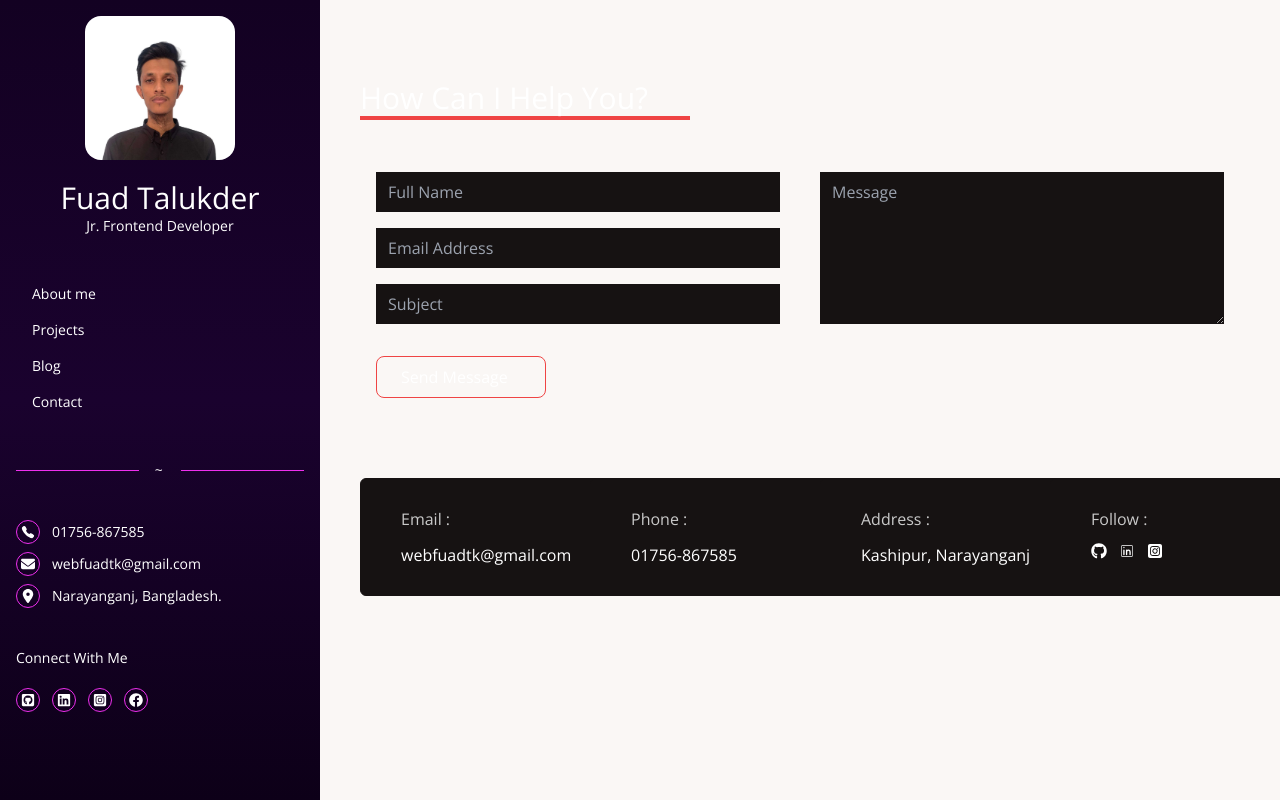
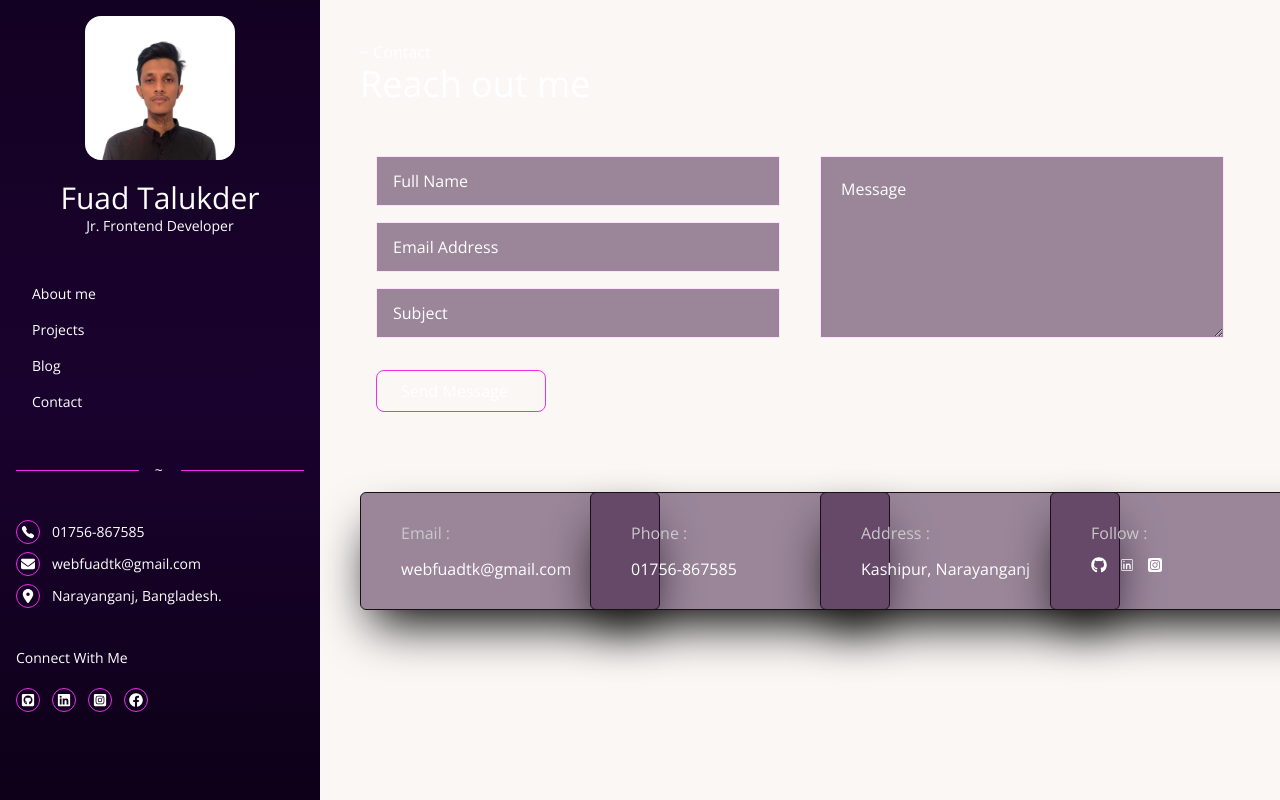
Before and after one commit to FuadTalukder85/fuad-talukder, a Next.js app: page /contact in a window 1280 px wide. Shown: the top 800 px of the page. Built offline with nearby package versions, Linux system fonts and the light colour scheme.

Commit message:
modify contact page

```diff
--- a/src/app/about-me/page.tsx
+++ b/src/app/about-me/page.tsx
@@ -15,6 +15,7 @@ import Image from "next/image";
 import Service from "@/component/service/Service";
 import Skill from "@/component/skill/Skill";
 import Projects from "@/component/projects/Projects";
+import ContactPage from "../contact/page";
 const AboutMePage = ({ skills }: { skills: Inputs[] }) => {
   return (
     <AnimatePresence mode="wait">
@@ -156,8 +157,12 @@ const AboutMePage = ({ skills }: { skills: Inputs[] }) => {
         <Skill skill={skills}></Skill>
       </div>
       {/* projects  */}
+      <div className="bg-img px-32 pb-10 pt-28">
+        <Projects></Projects>
+      </div>
+      {/* contact */}
       <div className="bg-img px-32 pb-28 pt-28">
-        <Projects></Projects>
+        <ContactPage></ContactPage>
       </div>
 
       {/* <div className="md:flex gap-20 p-10">
--- a/src/app/contact/page.tsx
+++ b/src/app/contact/page.tsx
@@ -31,9 +31,8 @@ const ContactPage = () => {
   };
   return (
     <div className="p-10">
-      <h1 className="text-white text-3xl mt-10 border-b-4 border-red-500 w-[330px]">
-        How Can I Help You?
-      </h1>
+      <p className="text-white">~ Contact</p>
+      <h5 className="text-4xl text-white">Reach out me</h5>
       {/* form */}
 
       <div className="hero mt-5">
@@ -50,10 +49,10 @@ const ContactPage = () => {
                       {...register("name", { required: "Name is required" })}
                       type="text"
                       placeholder="Full Name"
-                      className="px-3 py-2 bg-[#161212] text-white"
+                      className="px-4 py-3 bg-[#2b033077] text-white placeholder-white border border-[#ffe0ff]"
                     />
                     {errors.name && (
-                      <span className="text-red-500 mt-2">
+                      <span className="text-[#ee2fee] mt-2">
                         {errors.name.message}
                       </span>
                     )}
@@ -66,10 +65,10 @@ const ContactPage = () => {
                       {...register("email", { required: "Email is required" })}
                       type="text"
                       placeholder="Email Address"
-                      className="px-3 py-2 bg-[#161212] text-white"
+                      className="px-4 py-3 bg-[#2b033077] text-white placeholder-white border border-[#ffe0ff]"
                     />
                     {errors.email && (
-                      <span className="text-red-500 mt-2">
+                      <span className="text-[#ee2fee] mt-2">
                         {errors.email.message}
                       </span>
                     )}
@@ -84,10 +83,10 @@ const ContactPage = () => {
                       })}
                       type="text"
                       placeholder="Subject"
-                      className="px-3 py-2 bg-[#161212] text-white"
+                      className="px-4 py-3 bg-[#2b033077] text-white placeholder-white border border-[#ffe0ff]"
                     />
                     {errors.subject && (
-                      <span className="text-red-500 mt-2">
+                      <span className="text-[#ee2fee] mt-2">
                         {errors.subject.message}
                       </span>
                     )}
@@ -98,13 +97,13 @@ const ContactPage = () => {
                     <label htmlFor="description" className="label"></label>
                     <textarea
                       {...register("message", {
-                        required: "Subject is required",
+                        required: "Message is required",
                       })}
                       placeholder="Message"
-                      className="px-3 py-2 pb-24 bg-[#161212] text-white"
+                      className="px-5 py-5 pb-28 bg-[#2b033077] text-white placeholder-white border border-[#ffe0ff]"
                     ></textarea>
                     {errors.message && (
-                      <span className="text-red-500 mt-2">
+                      <span className="text-[#ee2fee] mt-2">
                         {errors.message.message}
                       </span>
                     )}
@@ -115,7 +114,7 @@ const ContactPage = () => {
               <div className="form-control mt-6">
                 <button
                   type="submit"
-                  className="w-[170px] text-white mt-2 flex items-center gap-3 border border-red-500 hover:border-white hover:text-red-500 transition-all px-6 py-2 rounded-lg"
+                  className="w-[170px] text-white mt-2 flex items-center gap-3 border border-[#ee2fee] hover:bg-[#ee2fee] transition-all duration-700 px-6 py-2 rounded-lg"
                 >
                   Send Message
                 </button>
@@ -125,19 +124,19 @@ const ContactPage = () => {
         </div>
       </div>
       <div className="grid grid-cols-2 md:grid-cols-4 gap-2 md:gap-10 mt-16">
-        <div className="bg-[#161212] ps-2 md:ps-10 py-7 rounded-md md:w-[300px] border border-[#161212] hover:border hover:border-red-500 transition-all">
+        <div className="bg-[#2b033077] ps-2 md:ps-10 py-7 rounded-md md:w-[300px] shadow-black shadow-2xl border border-[#161212] hover:border hover:border-[#ee2fee] transition-all duration-700">
           <h5 className="text-[#cacaca]">Email :</h5>
           <p className="text-white mt-3">webfuadtk@gmail.com</p>
         </div>
-        <div className="bg-[#161212] ps-2 md:ps-10 py-7 rounded-md md:w-[300px] border border-[#161212] hover:border hover:border-red-500 transition-all">
+        <div className="bg-[#2b033077] ps-2 md:ps-10 py-7 rounded-md md:w-[300px] shadow-black shadow-2xl border border-[#161212] hover:border hover:border-[#ee2fee] transition-all duration-700">
           <h5 className="text-[#cacaca]">Phone :</h5>
           <p className="text-white mt-3">01756-867585</p>
         </div>
-        <div className="bg-[#161212] ps-2 md:ps-10 py-7 rounded-md md:w-[300px] border border-[#161212] hover:border hover:border-red-500 transition-all">
+        <div className="bg-[#2b033077] ps-2 md:ps-10 py-7 rounded-md md:w-[300px] shadow-black shadow-2xl border border-[#161212] hover:border hover:border-[#ee2fee] transition-all duration-700">
           <h5 className="text-[#cacaca]">Address :</h5>
           <p className="text-white mt-3">Kashipur, Narayanganj</p>
         </div>
-        <div className="bg-[#161212] ps-2 md:ps-10 py-7 rounded-md md:w-[300px] border border-[#161212] hover:border hover:border-red-500 transition-all">
+        <div className="bg-[#2b033077] ps-2 md:ps-10 py-7 rounded-md md:w-[300px] shadow-black shadow-2xl border border-[#161212] hover:border hover:border-[#ee2fee] transition-all duration-700">
           <h5 className="text-[#cacaca]">Follow :</h5>
           <p className="text-white mt-3 flex gap-3">
             <FaGithub /> <CiLinkedin /> <FaSquareInstagram />
--- a/src/component/projects/Projects.tsx
+++ b/src/component/projects/Projects.tsx
@@ -20,11 +20,11 @@ const Projects = () => {
             <p className="mt-2">Mern stack</p>
             <p className="mt-5">Source code : Github</p>
             <div className="flex gap-5">
-              <button className="text-white flex items-center gap-3 border-b border-[#ee2fee] hover:border-white hover:text-red-500 transition-all px-3 py-2 rounded-lg">
+              <button className="text-white flex items-center gap-3 border-b border-[#ee2fee] hover:text-[#ee2fee] transition-all duration-700 px-3 py-2 rounded-lg">
                 Frontend code
                 <MdArrowOutward />
               </button>
-              <button className="text-white flex items-center gap-3 border-b border-[#ee2fee] hover:border-white hover:text-red-500 transition-all px-3 py-2 rounded-lg">
+              <button className="text-white flex items-center gap-3 border-b border-[#ee2fee] hover:text-[#ee2fee] transition-all duration-700 px-3 py-2 rounded-lg">
                 Backend code
                 <MdArrowOutward />
               </button>
@@ -45,11 +45,11 @@ const Projects = () => {
             <p className="mt-2">Mern stack</p>
             <p className="mt-5">Source code : Github</p>
             <div className="flex gap-5">
-              <button className="text-white flex items-center gap-3 border-b border-[#ee2fee] hover:border-white hover:text-red-500 transition-all px-3 py-2 rounded-lg">
+              <button className="text-white flex items-center gap-3 border-b border-[#ee2fee] hover:text-[#ee2fee] transition-all duration-700 px-3 py-2 rounded-lg">
                 Frontend code
                 <MdArrowOutward />
               </button>
-              <button className="text-white flex items-center gap-3 border-b border-[#ee2fee] hover:border-white hover:text-red-500 transition-all px-3 py-2 rounded-lg">
+              <button className="text-white flex items-center gap-3 border-b border-[#ee2fee] hover:text-[#ee2fee] transition-all duration-700 px-3 py-2 rounded-lg">
                 Backend code
                 <MdArrowOutward />
               </button>
@@ -70,11 +70,11 @@ const Projects = () => {
             <p className="mt-2">Mern stack</p>
             <p className="mt-5">Source code : Github</p>
             <div className="flex gap-5">
-              <button className="text-white flex items-center gap-3 border-b border-[#ee2fee] hover:border-white hover:text-red-500 transition-all px-3 py-2 rounded-lg">
+              <button className="text-white flex items-center gap-3 border-b border-[#ee2fee] hover:text-[#ee2fee] transition-all duration-700 px-3 py-2 rounded-lg">
                 Frontend code
                 <MdArrowOutward />
               </button>
-              <button className="text-white flex items-center gap-3 border-b border-[#ee2fee] hover:border-white hover:text-red-500 transition-all px-3 py-2 rounded-lg">
+              <button className="text-white flex items-center gap-3 border-b border-[#ee2fee] hover:text-[#ee2fee] transition-all duration-700 px-3 py-2 rounded-lg">
                 Backend code
                 <MdArrowOutward />
               </button>
@@ -95,11 +95,11 @@ const Projects = () => {
             <p className="mt-2">Mern stack</p>
             <p className="mt-5">Source code : Github</p>
             <div className="flex gap-5">
-              <button className="text-white flex items-center gap-3 border-b border-[#ee2fee] hover:border-white hover:text-red-500 transition-all px-3 py-2 rounded-lg">
+              <button className="text-white flex items-center gap-3 border-b border-[#ee2fee] hover:text-[#ee2fee] transition-all duration-700 px-3 py-2 rounded-lg">
                 Frontend code
                 <MdArrowOutward />
               </button>
-              <button className="text-white flex items-center gap-3 border-b border-[#ee2fee] hover:border-white hover:text-red-500 transition-all px-3 py-2 rounded-lg">
+              <button className="text-white flex items-center gap-3 border-b border-[#ee2fee] hover:text-[#ee2fee] transition-all duration-700 px-3 py-2 rounded-lg">
                 Backend code
                 <MdArrowOutward />
               </button>
```
